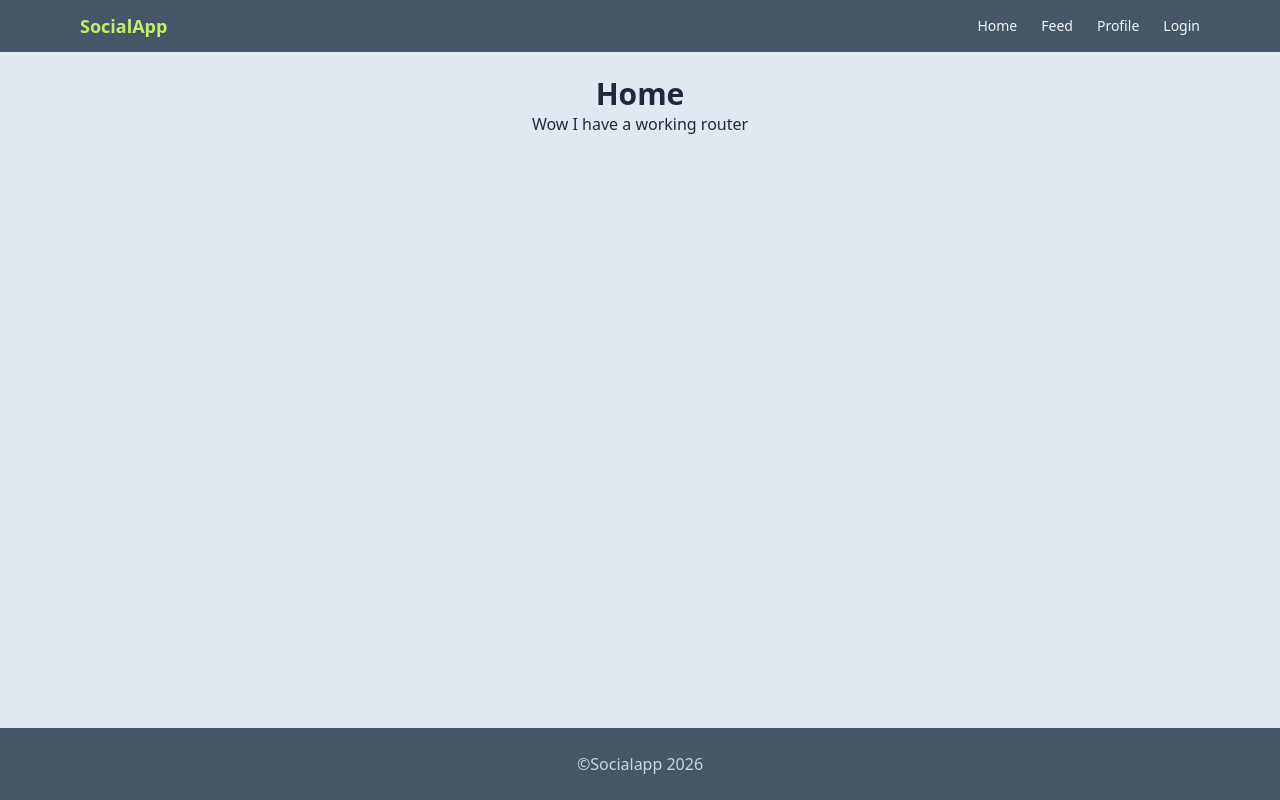
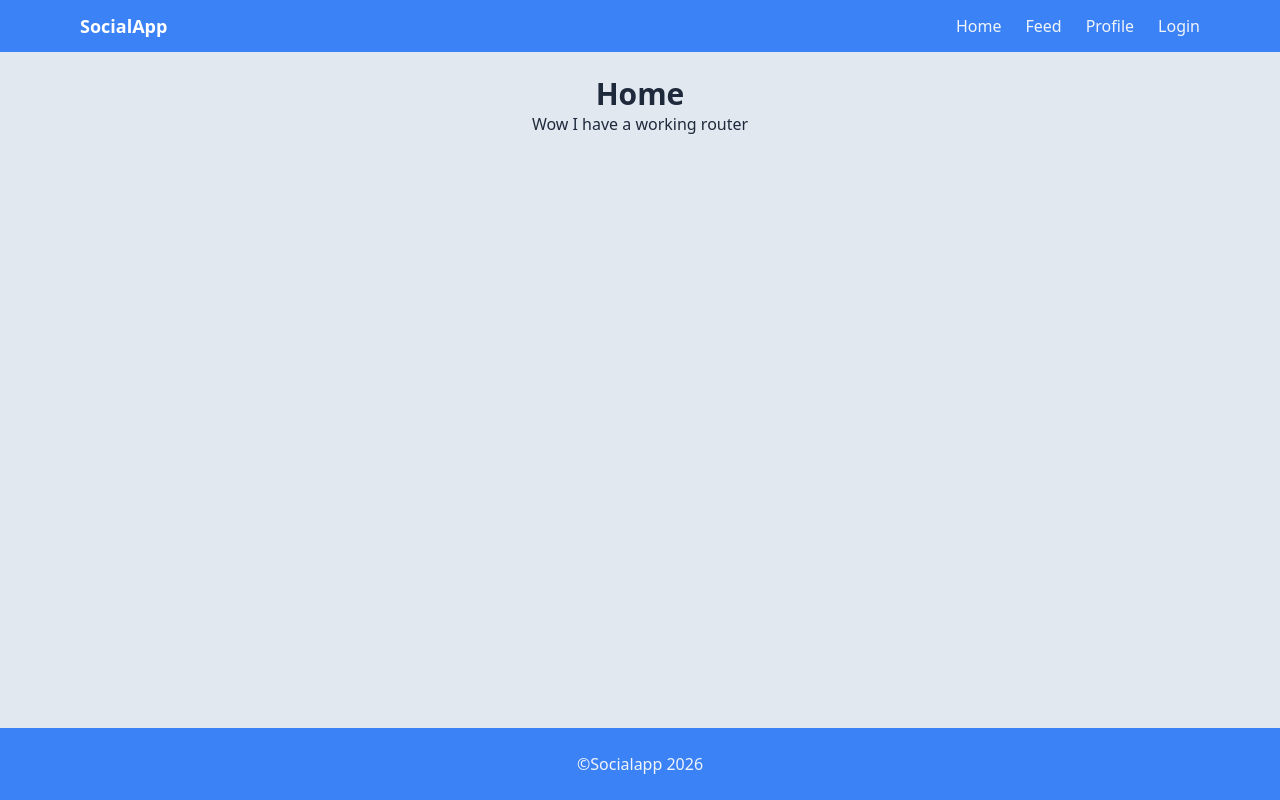
Before and after one commit to AlexanderLislelid/social-media-app, a website built with Vite: page index.html in a window 1280 px wide. Built offline with nearby package versions, Linux system fonts and the light colour scheme.

Commit message:
style: update navigation and footer colors for consistency; enhance NotFoundView button styling

```diff
--- a/index.html
+++ b/index.html
@@ -7,28 +7,25 @@
     <title>social-media-app</title>
   </head>
   <body class="bg-slate-200 flex flex-col min-h-screen">
-    <nav class="bg-slate-600">
+    <nav class="bg-blue-500 text-slate-100">
       <div
         class="max-w-6xl mx-auto px-4 py-3 flex items-center justify-between"
       >
-        <span class="text-lg font-semibold text-lime-300"> SocialApp </span>
-
-        <ul class="flex gap-6 text-sm">
+        <a href="#/"
+          ><span class="text-lg font-semibold text-white"> SocialApp </span></a
+        >
+        <ul class="flex gap-6">
           <li>
-            <a href="#/" class="text-slate-100 hover:text-lime-300">Home</a>
+            <a href="#/">Home</a>
           </li>
           <li>
-            <a href="#/feed" class="text-slate-100 hover:text-lime-300">Feed</a>
+            <a href="#/feed">Feed</a>
           </li>
           <li>
-            <a href="#/profile" class="text-slate-100 hover:text-lime-300"
-              >Profile</a
-            >
+            <a href="#/profile">Profile</a>
           </li>
           <li>
-            <a href="#/login" class="text-slate-100 hover:text-lime-300"
-              >Login</a
-            >
+            <a href="#/login">Login</a>
           </li>
         </ul>
       </div>
@@ -36,7 +33,7 @@
 
     <main id="app" class="p-6 flex-1"></main>
 
-    <footer class="p-6 bg-slate-600 flex justify-center text-slate-300">
+    <footer class="p-6 bg-blue-500 flex justify-center text-slate-100">
       <p>&copy;Socialapp 2026</p>
     </footer>
 
--- a/src/views/NotFoundView.js
+++ b/src/views/NotFoundView.js
@@ -5,7 +5,7 @@ export function NotfoundView() {
       <p class="mt-2 text-slate-800">The page does not exist.</p>
       <a
         href="#/"
-        class="mt-6 p-2 bg-slate-500 rounded-md text-white hover:scale-105"
+        class="mt-6 p-2 bg-blue-500 rounded-md text-white hover:bg-blue-600"
       >
         Back to frontpage
       </a>
```
